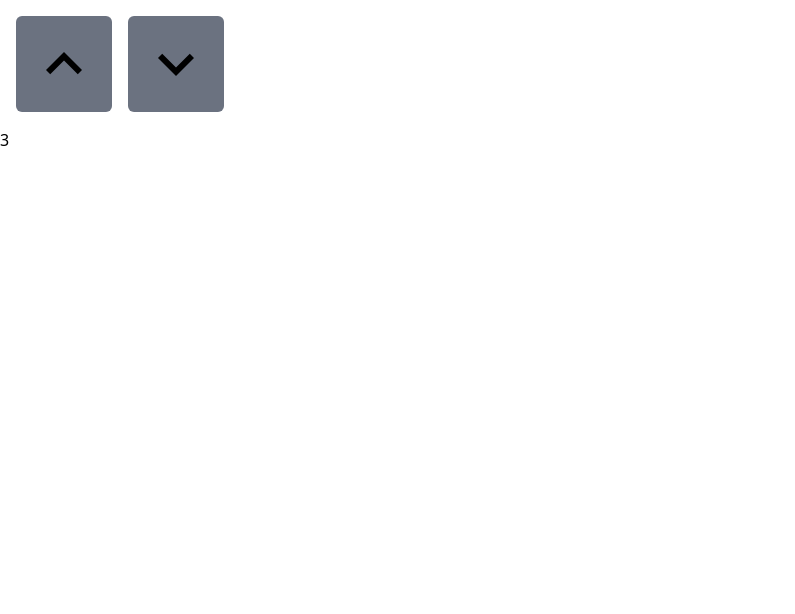
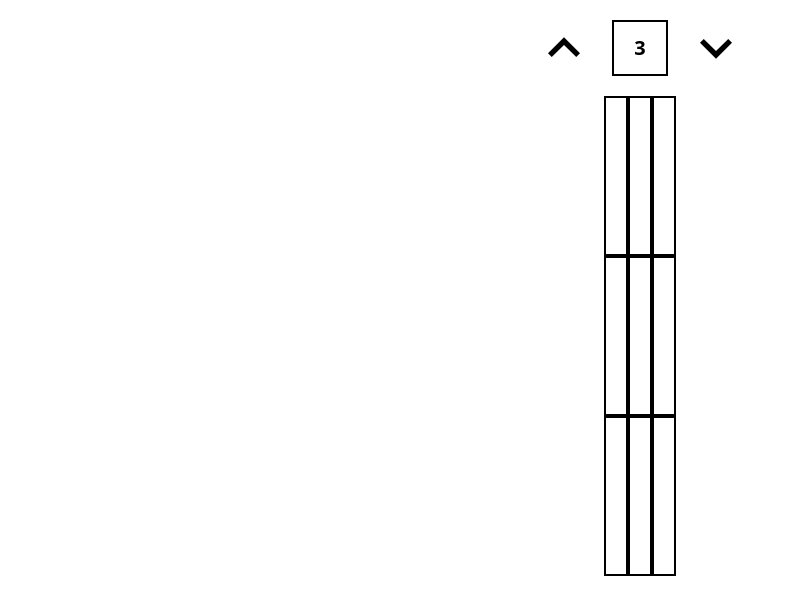
Before and after one commit to EthanMW2000/tic-tac-toe-client, a Next.js app: page / in a window 1280 px wide. Shown: the top 614 px of the page, without its empty margins (0-795 px from the left). Built offline with nearby package versions, Linux system fonts and the light colour scheme.

Commit message:
finished ui rendering

```diff
--- a/package.json
+++ b/package.json
@@ -21,5 +21,8 @@
     "react-dom": "18.2.0",
     "tailwindcss": "3.3.2",
     "typescript": "5.0.4"
+  },
+  "devDependencies": {
+    "eslint-config-prettier": "^8.8.0"
   }
 }
--- /dev/null
+++ b/src/components/board.tsx
@@ -0,0 +1,54 @@
+import { useState } from "react";
+import { IBoard, Player } from "../types";
+import Slot from "./slot";
+
+export default function Board(props: IBoard) {
+  const [player, setPlayer] = useState<Player>(Player.Circle);
+
+  function updatePlayer(newPlayer: Player) {
+    setPlayer(newPlayer);
+  };
+
+  function SetupBoard() {
+    let col: number[] = []
+    for(let i = 0; i < (props.rowsColumns); i++) {
+      col.push(i)
+    }
+
+    let rows: number[] = []
+    for(let i = 0; i < (props.rowsColumns); i++) {
+      rows.push(i)
+    }
+
+    console.log(rows.length)
+
+    return rows.map((row) => {
+      return (
+        <div key={row} className="h-20 md:h-32 lg:h-40 flex flex-row justify-center">
+          {
+            col.map((slot) => {
+              return (
+                <Slot
+                  id={slot + row * props.rowsColumns}
+                  key={slot + row * props.rowsColumns}
+                  updatePlayer={updatePlayer}
+                  row={row}
+                  col={slot}
+                  assignment={player}
+                />
+              );
+            })
+          }
+        </div>
+      )
+    })
+  }
+
+  return (
+    <div className="flex items-center justify-center">
+      <div className="flex flex-col justify-center items-center w-11/12 h-11/12">
+        {SetupBoard()}
+      </div>
+    </div>
+  );
+}
--- /dev/null
+++ b/src/components/chevron.tsx
@@ -0,0 +1,29 @@
+export default function Chevron(props: { chevronDown: boolean }) {
+  return (
+    <>
+      {props.chevronDown ? (
+        <svg
+          xmlns="http://www.w3.org/2000/svg"
+          height="100%"
+          viewBox="0 0 24 24"
+          width="100%"
+          fill="#000000"
+        >
+          <path d="M24 24H0V0h24v24z" fill="none" opacity=".87" />
+          <path d="M16.59 8.59L12 13.17 7.41 8.59 6 10l6 6 6-6-1.41-1.41z" />
+        </svg>
+      ) : (
+        <svg
+          xmlns="http://www.w3.org/2000/svg"
+          height="100%"
+          viewBox="0 0 24 24"
+          width="100%"
+          fill="#000000"
+        >
+          <path d="M0 0h24v24H0V0z" fill="none" />
+          <path d="M12 8l-6 6 1.41 1.41L12 10.83l4.59 4.58L18 14l-6-6z" />
+        </svg>
+      )}
+    </>
+  );
+}
--- /dev/null
+++ b/src/components/mark.tsx
@@ -0,0 +1,37 @@
+import { useState } from "react";
+import { Player } from "../types";
+
+interface markProps {
+  assignment?: Player
+  updatePlayer(data: Player): void
+}
+
+export default function Mark(props: markProps) {
+
+  const [isPlayed, setIsPlayed] = useState<boolean>(false)
+  const [marker, setMarker] = useState<Player | undefined>(props.assignment)
+
+  function handleClick() {
+    setIsPlayed(true)
+    if (props.assignment === Player.Circle) {
+      setMarker(Player.Circle)
+      props.updatePlayer(Player.Cross)
+    } else {
+      setMarker(Player.Cross)
+      props.updatePlayer(Player.Circle)
+    }
+  }
+
+  return (
+    <>
+      {
+        isPlayed ? (
+      (marker === Player.Circle) ?
+        <object data='/circle-symbol.svg' type='image/svg+xml' className="w-11/12"/> :
+        <object data='/x-symbol.svg' type='image/svg+xml' className="w-11/12"/>
+      ) :
+      <button className="flex w-full h-full justify-center items-center" onClick={handleClick} />
+      }
+   </>
+  )
+}
--- /dev/null
+++ b/src/components/slot.tsx
@@ -0,0 +1,26 @@
+import { useEffect, useState } from "react";
+import { ISlot, Player } from "../types";
+import Mark from "./mark";
+
+interface slotProps extends ISlot {
+  id: number,
+  updatePlayer(data: Player): void
+}
+
+export default function Slot(props: slotProps) {
+    const idString = props.id.toString()
+
+    return (
+      <div
+        id={idString}
+        className="max-w-48 max-h-48 min-w-6 min-h-6 aspect-square border-2 border-black z-0"
+      >
+        <div className="flex justify-center items-center w-full h-full">
+          <Mark
+            assignment={props.assignment}
+            updatePlayer={props.updatePlayer}
+          />
+        </div>
+      </div>
+    );
+  }
--- a/src/pages/index.tsx
+++ b/src/pages/index.tsx
@@ -1,26 +1,31 @@
 import { useEffect, useState } from "react";
-import Mark from "./mark";
-import Slot from "./slot";
-import { ISlot, Player } from "./types";
-import Board from "./board";
-
-
+import Board from "../components/board";
+import Chevron from "@/components/chevron";
 
 export default function Home() {
-  const [rowsColumns, setRowsColumns] = useState<number>(3)
+  const [rowsColumns, setRowsColumns] = useState<number>(3);
 
   return (
     <main className="justify-center items-center">
-      <div className="flex p-4 space-x-4">
-      <button className="flex justify-center items-center w-24 aspect-square bg-gray-500 rounded-md" onClick={() => setRowsColumns(rowsColumns+1)}>
-        <object data='/up-chevron.svg' type='image/svg+xml' className="w-3/4" />
-      </button>
-      <button className="flex justify-center items-center w-24 aspect-square bg-gray-500 rounded-md" onClick={() => setRowsColumns(rowsColumns-1)}>
-        <object data='/down-chevron.svg' type='image/svg+xml' className="w-3/4" />
-      </button>
+      <div className="flex justify-center items-center p-4 space-x-4">
+        <button
+          className="flex justify-center items-center w-10 md:w-14 lg:w-16 aspect-square rounded-md"
+          onClick={() => setRowsColumns(rowsColumns + 1)}
+        >
+          <Chevron chevronDown={false} />
+        </button>
+        <p className="border-2 rounder-md border-black p-1 px-3 md:p-2 md:px-4 lg:p-3 lg:px-5 aspect-square font-extrabold text-xl md:2xl lg:3xl">
+          {rowsColumns}
+        </p>
+        <button
+          className="flex justify-center items-center w-10 md:w-14 lg:w-16 aspect-square rounded-md"
+          onClick={() => setRowsColumns(rowsColumns - 1)}
+        >
+          <Chevron chevronDown={true} />
+        </button>
       </div>
-      <p>{rowsColumns}</p>
-      <Board rowsColumns={rowsColumns}  />
+
+      <Board rowsColumns={rowsColumns} />
     </main>
-  )
+  );
 }
--- a/src/pages/slot.tsx
+++ /dev/null
@@ -1,17 +0,0 @@
-import { useEffect, useState } from "react";
-import { ISlot, Player } from "./types";
-import Mark from "./mark";
-
-interface slotProps extends ISlot {
-  updatePlayer(data: Player): void
-}
-
-export default function Slot(props: slotProps) {
-    return (
-      <div className="max-w-48 max-h-48 min-h-6 min-h-6 aspect-square border-2 border-black z-0">
-        <div className="flex justify-center items-center w-full h-full">
-          <Mark assignment={props.assignment} updatePlayer={props.updatePlayer}/>
-        </div>
-      </div>
-    )
-  }
```
Also changed, not shown: .eslintrc.json, public/up-chevron.svg, src/types.ts (renamed from src/pages/types.ts), 1 other file (tests, documents, lock files or other folders).
